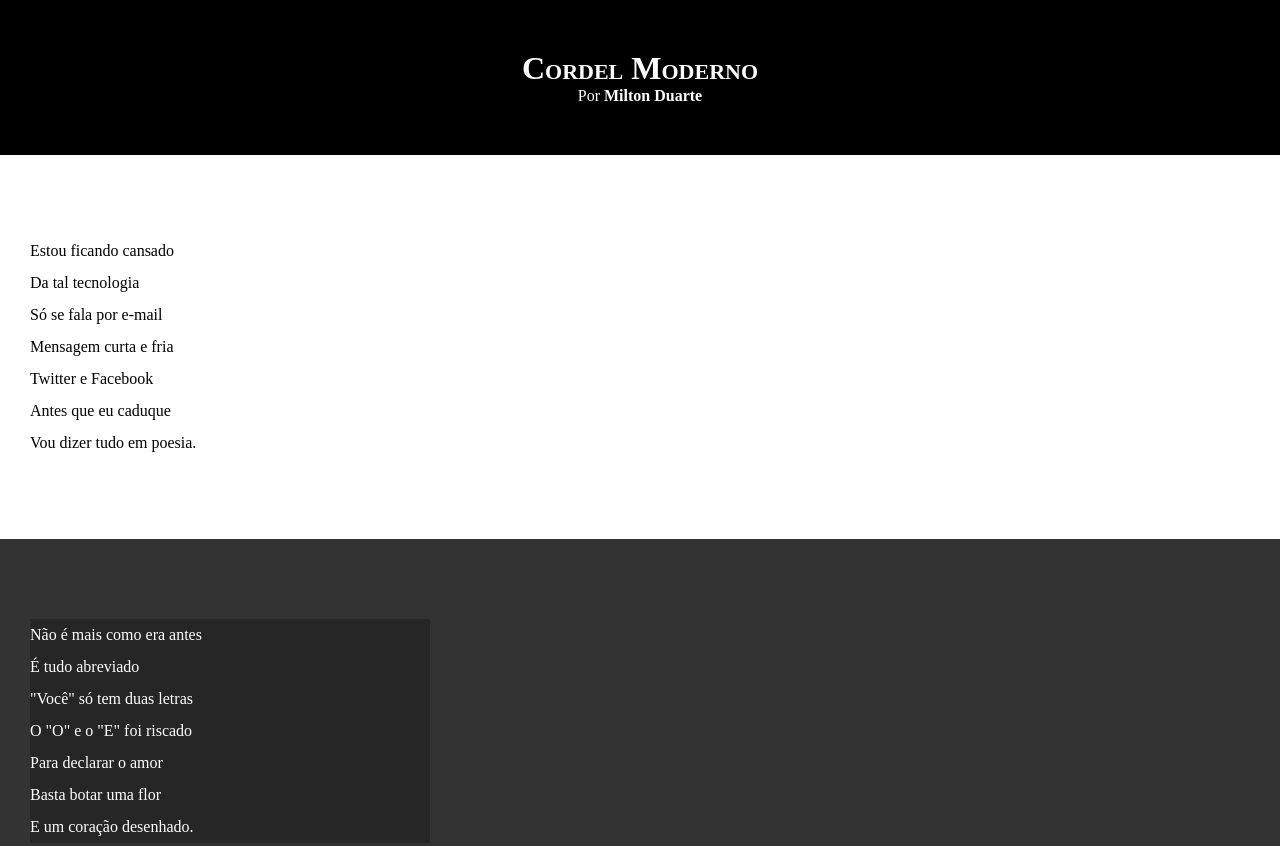
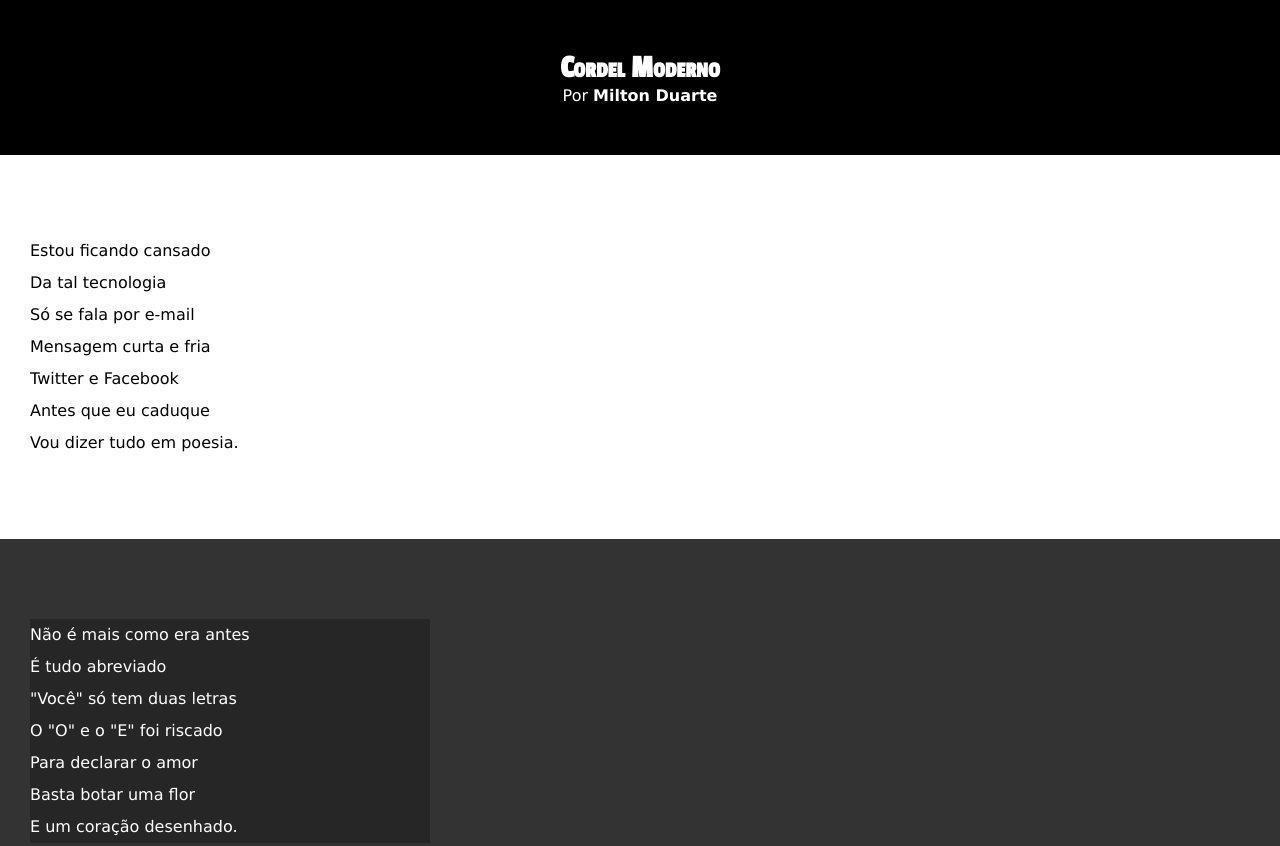
Before and after one commit to mayracs/html-css, a plain HTML site: page desafios/d012/index.html in a window 1280 px wide. Shown: the top 846 px of the page. Drawn offline with Linux system fonts and the light colour scheme.

Commit message:
atualizei o desafio 012

```diff
--- a/desafios/d012/estilo/style.css
+++ b/desafios/d012/estilo/style.css
@@ -1,4 +1,14 @@
 @charset "UTF-8";
+
+@import url('https://fonts.googleapis.com/css2?family=Passion+One&display=swap');
+@import url('https://fonts.googleapis.com/css2?family=Sriracha&display=swap');
+
+
+:root {
+    --fonte1: Verdana, Geneva, Tahoma, sans-serif;
+    --fonte2: 'Passion One', sans-serif;
+    --fonte3: 'Sriracha', cursive;
+}
 
 * {
     margin: 0px;
@@ -8,6 +18,7 @@
 html, body {
     min-height: 100vh;
     background-color: darkgray;
+    font-family: var(--fonte1);
 }
 
 header {
@@ -19,6 +30,7 @@ header {
 header > h1 {
     padding-top: 50px;
     font-variant: small-caps;
+    font-family: var(--fonte2);
     /*  text-transform: uppercase (Deixa todas as letras maiusculas*/
 }
 
```
